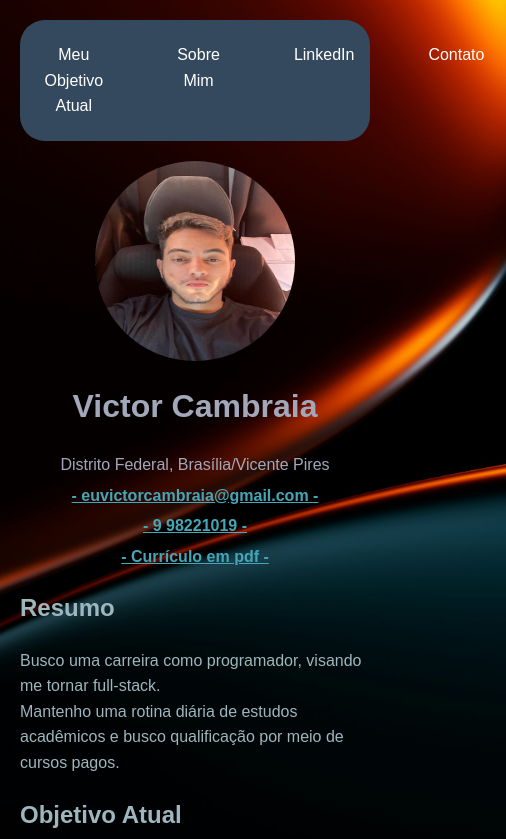
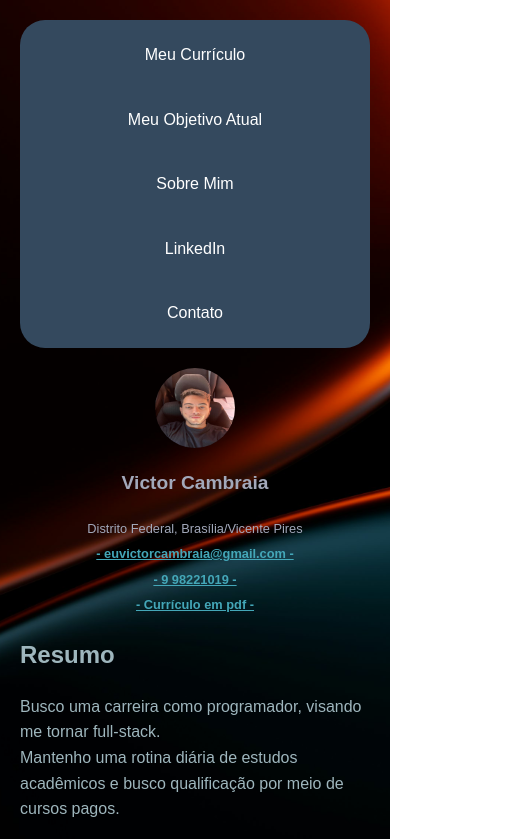
Before and after one commit to Cambraiaa/meu-site, a plain HTML site: page index.html in a window 390 px wide. Shown: the top 839 px of the page, 506 px wide, since content can reach past the window. Drawn offline with Linux system fonts and the light colour scheme.

Commit message:
melhor responsividade em telas menores

```diff
--- a/index.css
+++ b/index.css
@@ -22,6 +22,7 @@ header nav {
   padding: 10px 30px;
   border-radius: 25px;
   margin-bottom: 20px;
+  flex-wrap: wrap; /* Permite que os itens do menu quebrem para uma nova linha em telas pequenas */
 }
 
 header nav a {
@@ -56,8 +57,8 @@ header h1 {
 }
 
 .profile-image {
-  width: 200px;
-  height: 200px;
+  width: 150px;
+  height: 150px;
   border-radius: 50%;
   display: block;
   margin: 0 auto 20px auto;
@@ -70,7 +71,6 @@ header h1 {
   text-align: center;
 }
 
-/* Estilizando os links dentro de .contact-info */
 .contact-info a {
   color: #44a7b8; /* Cor principal */
   text-decoration: underline; /* Adiciona sublinhado por padrão */
@@ -117,3 +117,61 @@ section h2 {
   margin: 5px;
   border-radius: 5px;
 }
+
+/* Media Queries para dispositivos móveis */
+@media (max-width: 768px) {
+  header nav {
+    gap: 10px;
+  }
+
+  header h1 {
+    font-size: 1.5em;
+  }
+
+  .profile-image {
+    width: 100px;
+    height: 100px;
+  }
+
+  .contact-info {
+    font-size: 0.9em;
+  }
+
+  section h2 {
+    font-size: 1.2em;
+  }
+
+  .skills li {
+    padding: 3px 8px;
+    margin: 3px;
+  }
+}
+
+@media (max-width: 480px) {
+  header nav {
+    flex-direction: column;
+    gap: 15px;
+  }
+
+  header h1 {
+    font-size: 1.2em;
+  }
+
+  .profile-image {
+    width: 80px;
+    height: 80px;
+  }
+
+  .contact-info {
+    font-size: 0.8em;
+  }
+
+  section h2 {
+    font-size: 1em;
+  }
+
+  .skills li {
+    padding: 2px 5px;
+    margin: 2px;
+  }
+}
--- a/index.html
+++ b/index.html
@@ -3,11 +3,11 @@
 <head>
     <meta charset="UTF-8">
     <meta name="viewport" content="width=device-width, initial-scale=1.0">
-    <title>Currículo - Home</title>
+    <meta name="description" content="Currículo de Victor Cambraia, buscando uma carreira como programador full-stack.">
+    <title>Currículo - Victor Cambraia</title>
     <link rel="stylesheet" href="index.css">
 </head>
 <body>
-    <main>
     <header>
         <nav>
             <a id="home" href="index.html">Meu Currículo</a>
@@ -16,7 +16,7 @@
             <a href="https://www.linkedin.com/in/victor-hugo-a9a8b4268/" target="_blank">LinkedIn</a>
             <a href="mailto:euvictorcambraia@gmail.com">Contato</a>
         </nav>
-            <img src="foto victor.jpg" alt="Minha foto" class="profile-image">
+        <img src="foto victor.jpg" alt="Foto de Victor Cambraia" class="profile-image">
         <h1>Victor Cambraia</h1>
         <ul class="contact-info">
             <li>Distrito Federal, Brasília/Vicente Pires</li>
@@ -25,6 +25,7 @@
             <li><a href="CURRICULO.pdf" download="CURRICULO_PDF_VICTOR">- Currículo em pdf -</a></li>
         </ul>
     </header>
+    <main>
         <h2>Resumo</h2>
         <p>Busco uma carreira como programador, visando me tornar full-stack.<br>
             Mantenho uma rotina diária de estudos acadêmicos e busco qualificação por meio de cursos pagos.</p>
```
Lines whose indentation alone changed are shown as unchanged.
